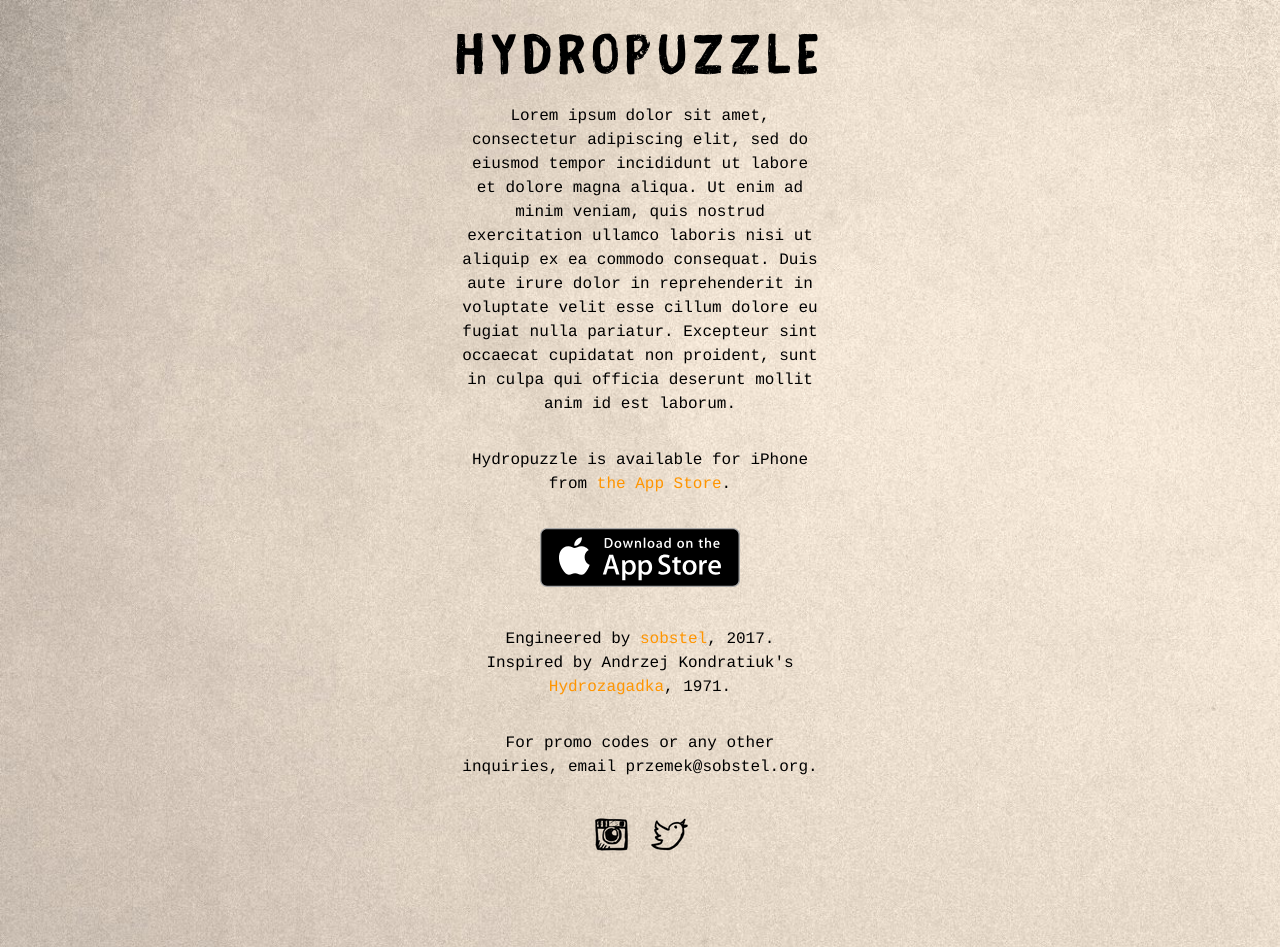
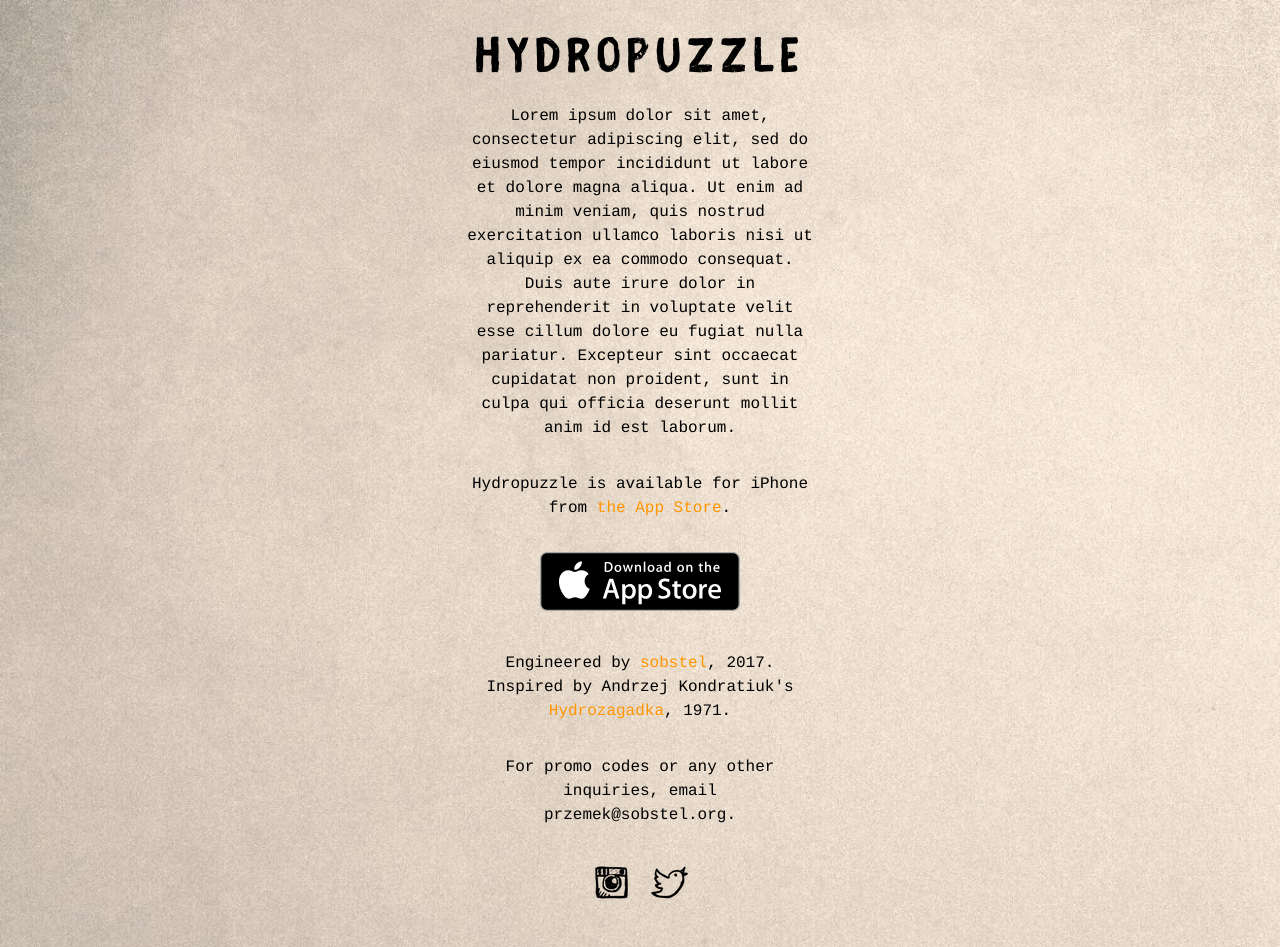
Before and after one commit to sobstel/sobstel.github.com, a Jekyll site: the page built from hydropuzzle.html, in a window 1280 px wide. Built offline with Jekyll 4.4.1, drawn with Linux system fonts in a browser that asks for light colours.

Commit message:
hydro: optimize for iphone5

```diff
--- a/hydropuzzle.html
+++ b/hydropuzzle.html
@@ -30,17 +30,20 @@
       line-height: 1.5rem;
     }
     .container {
-      width: 360px;
+      max-width: 355px;
+      padding: 0 10px;
       margin: auto;
       text-align: center;
     }
     h1 {
       margin: 3rem auto 2rem;
       font-family: 'Fibre';
-      font-size: 62px;
+      font-size: 42px;
       letter-spacing: 6px;
       text-align: center;
     }
+    @media (min-width: 375px) { h1 { font-size: 48px; } }
+    @media (min-width: 414px) { h1 { font-size: 54px; } }
     p {
       margin: 2rem auto;
     }
```
